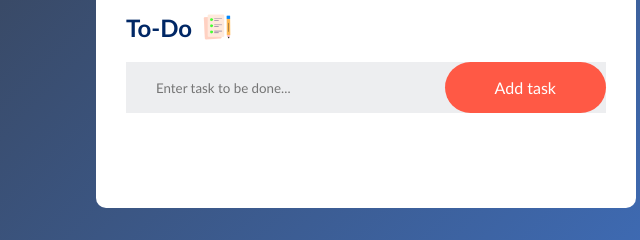
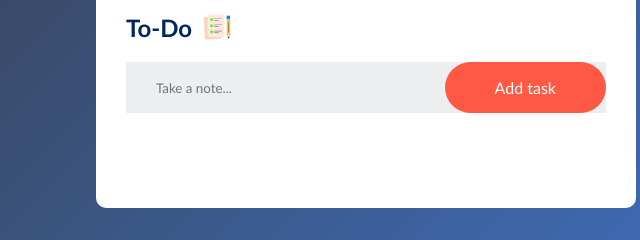
Before and after one commit to Ritik-Ranjan021/to-do, a plain HTML site: page index.html in a window 1280 px wide. Shown: the part 138-378 px from the top of the page, 274-914 px from the left. Drawn offline with Linux system fonts and the light colour scheme.

Commit message:
small change

```diff
--- a/index.html
+++ b/index.html
@@ -11,7 +11,7 @@
         <div class="main">
             <h2>To-Do <img src="icon.png"></h2>
             <div class="row">
-                <input type="text" id="input-box" placeholder="Enter task to be done...">
+                <input type="text" id="input-box" placeholder="Take a note...">
                 <button onclick="aT()">Add task</button>
             </div>
             <ul id="list-container">
```
